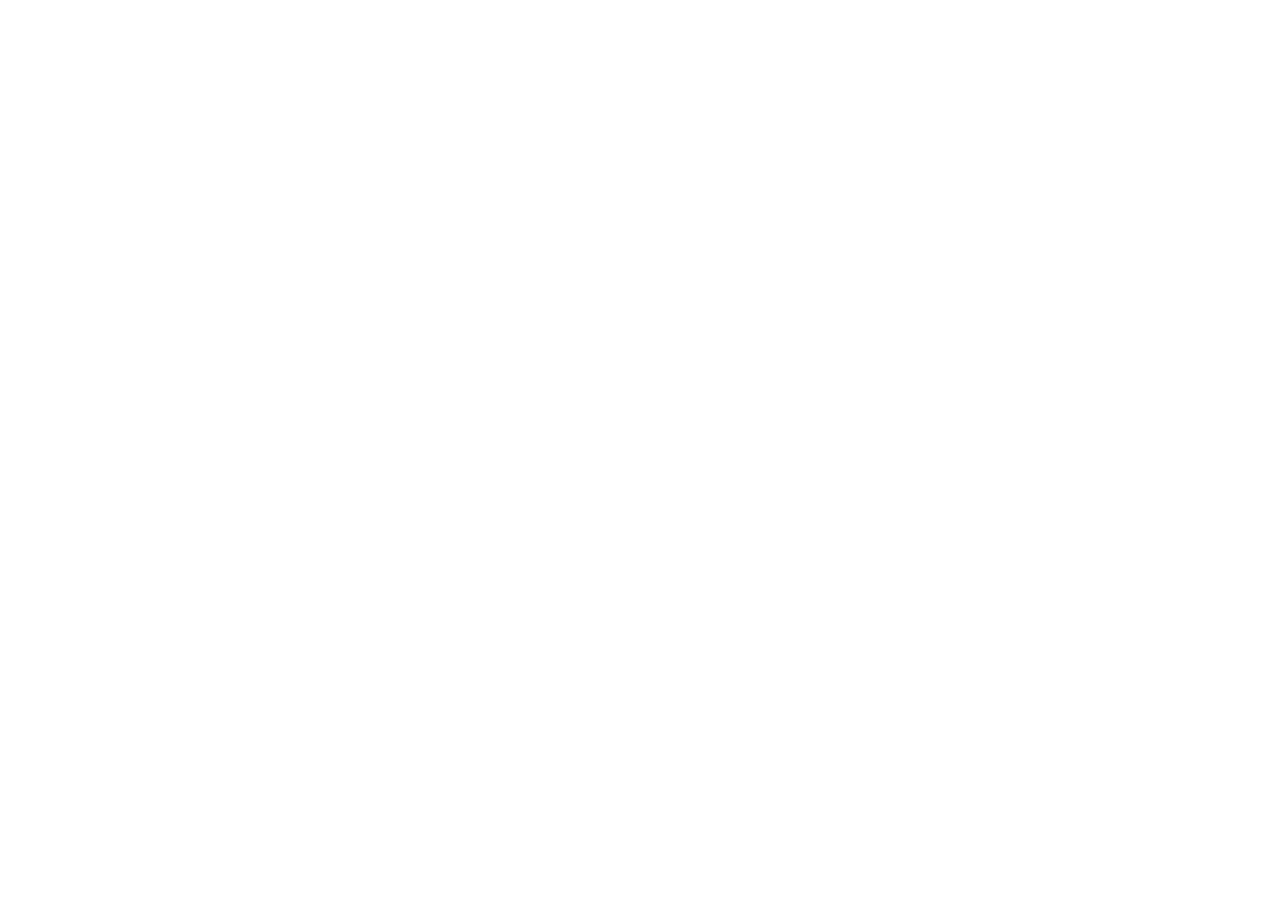
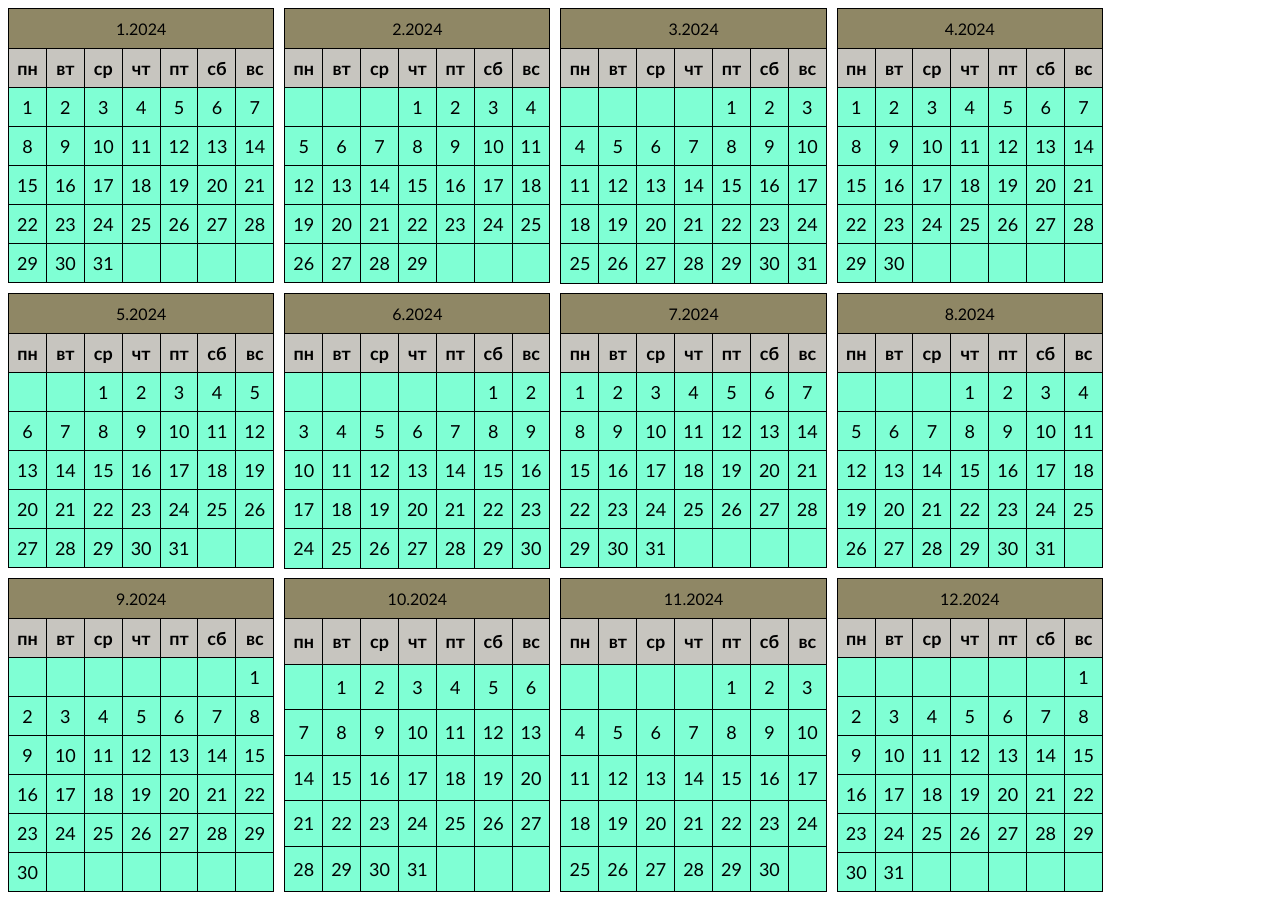
Before and after one commit to Voriskol/JavaScript_learning, a plain HTML site: page DOM/chapter_1/examples_dom/ex18.html in a window 1280 px wide. Before the commit the page ends 800 px from the top, so only its background shows below. Drawn offline with Linux system fonts and the light colour scheme.

Commit message:
learning JS and HTML relationshi

```diff
--- /dev/null
+++ b/DOM/calendar/styles/style.css
@@ -0,0 +1,102 @@
+* {
+    margin: 0;
+    padding: 0;
+    box-sizing: border-box;
+    font-family: Arial, Helvetica, sans-serif;
+}
+
+.container {
+    margin: 0 auto;
+    max-width: 1100px;
+    height: inherit;
+    padding-bottom: 20px;
+    padding-top: 20px;
+    display: flex;
+    align-items: center;
+    justify-content: center;
+}
+
+.header {
+    height: 100px;
+    background-color: #dad7d7;
+}
+
+.header__title {
+    text-align: center;
+    padding-top: 25px;
+    text-transform: uppercase;
+}
+
+.main {
+    padding-top: 20px;
+    display: flex;
+    justify-content: center;
+    flex-direction: column;
+    min-height: 1000px;
+    border: 1px solid black;
+    background: linear-gradient(0deg, #4c789a 12%, #ffffff 100%);
+    box-shadow: 0px 10px 20px 0px #000000;
+}
+
+#clock {
+    background-color: gray;
+    display: inline-block;
+    margin: 0 auto;
+    padding: 30px 100px;
+    margin: 0 auto;
+    text-align: center;
+    font-weight: bold;
+    font-size: 50px;
+    color: #b1bdc5;
+    border-radius: 50px;
+}
+
+#clock:hover {
+    padding: 35px 110px;
+    font-size: 55px;
+    box-shadow: 0px 10px 20px 0px #000000;
+    transition: 0.5s;
+}
+
+
+
+.calendar {
+    display: grid;
+    grid-template-columns: repeat(4, 1fr);
+    gap: 40px;
+}
+
+.footer {
+    box-shadow: 0px 1px 20px 0px #000000;
+    height: 200px;
+    background-color: #dad7d7;
+}
+
+th,
+td {
+    border: 1px solid grey;
+}
+
+td {
+    padding: 5px;
+}
+
+table {
+    border-top: 1px solid black;
+    border-bottom: 1px solid black;
+    font-size: 18px;
+    background-color: #e0d1d1;
+}
+
+caption {
+    font-weight: bold;
+    padding: 5px;
+    font-size: 20px;
+    border: 1px solid gray;
+    background-color: #e0d1d1;
+}
+
+table:hover {
+    box-shadow: 0px 0px 36px 11px #000000;
+    transition: 0.3s;
+}
--- a/DOM/chapter_1/css/style.css
+++ b/DOM/chapter_1/css/style.css
@@ -51,7 +51,7 @@ table {
 }
 caption {
   padding: 10px 0;
-  background-color: #fff6ce;
+  background-color: #8f8765;
   border: 1px solid black;
   border-bottom: none;
 }
@@ -62,9 +62,12 @@ th {
   text-align: center;
   font-size: 18px;
 }
+td {
+  background-color: aquamarine;
+}
 th {
   font-weight: bold;
-  background-color: #fff6ce;
+  background-color: #c7c5bf;
 }
 h4 {
   text-transform: uppercase;
--- a/DOM/chapter_1/examples_dom/ex18.html
+++ b/DOM/chapter_1/examples_dom/ex18.html
@@ -1,10 +1,9 @@
 <!DOCTYPE html>
 <html lang="en">
-
   <head>
-  <meta charset="UTF-8">
-  <meta name="viewport" content="width=device-width, initial-scale=1.0">
-  <link rel="stylesheet" href="../css/style.css">
+    <meta charset="UTF-8" />
+    <meta name="viewport" content="width=device-width, initial-scale=1.0" />
+    <link rel="stylesheet" href="../css/style.css" />
     <title>Пример 18 - Календарь</title>
   </head>
 
@@ -12,8 +11,56 @@
     <div class="container"></div>
 
     <script>
+      function createCalendar(elem, year, month) {
+        elem = document.querySelector(elem);
 
+        let mon = month - 1;
+        let d = new Date(year, mon);
+
+        let table = `
+        <table>
+        <caption>${month}.${year}</caption>
+          <tr>
+            <th>пн</th>
+            <th>вт</th>
+            <th>ср</th>
+            <th>чт</th>
+            <th>пт</th>
+            <th>сб</th>
+            <th>вс</th>
+          </tr>
+          <tr>
+        `;
+
+        for (let i = 0; i < getDay(d); i++) {
+          table += "<td></td>";
+        }
+
+        while (d.getMonth() == mon) {
+          table += "<td>" + d.getDate() + "</td>";
+          if (getDay(d) % 7 == 6) {
+            table += "</tr><tr>";
+          }
+          d.setDate(d.getDate() + 1);
+        }
+        if (getDay(d) != 0) {
+          for (let i = getDay(d); i < 7; i++) {
+            table += "<td></td>";
+          }
+        }
+        table += "</tr></table>";
+        elem.insertAdjacentHTML("beforeend", table);
+      }
+
+      function getDay(date) {
+        let day = date.getDay();
+        if (day == 0) day = 7;
+        return day - 1;
+      }
+
+      for(let i = 1; i<=12; i++) {
+        createCalendar('.container', 2024, i)
+      }
     </script>
   </body>
-
 </html>
```
Also changed, not shown: DOM/calendar/index.html (added, +23 -0 lines), DOM/calendar/js/main.js (added, +70 -0 lines), DOM/chapter_1/examples_dom/ex19.html (+21 -6 lines), DOM/chapter_1/examples_dom/ex20.html (+20 -5 lines). Lines whose indentation alone changed are shown as unchanged.
